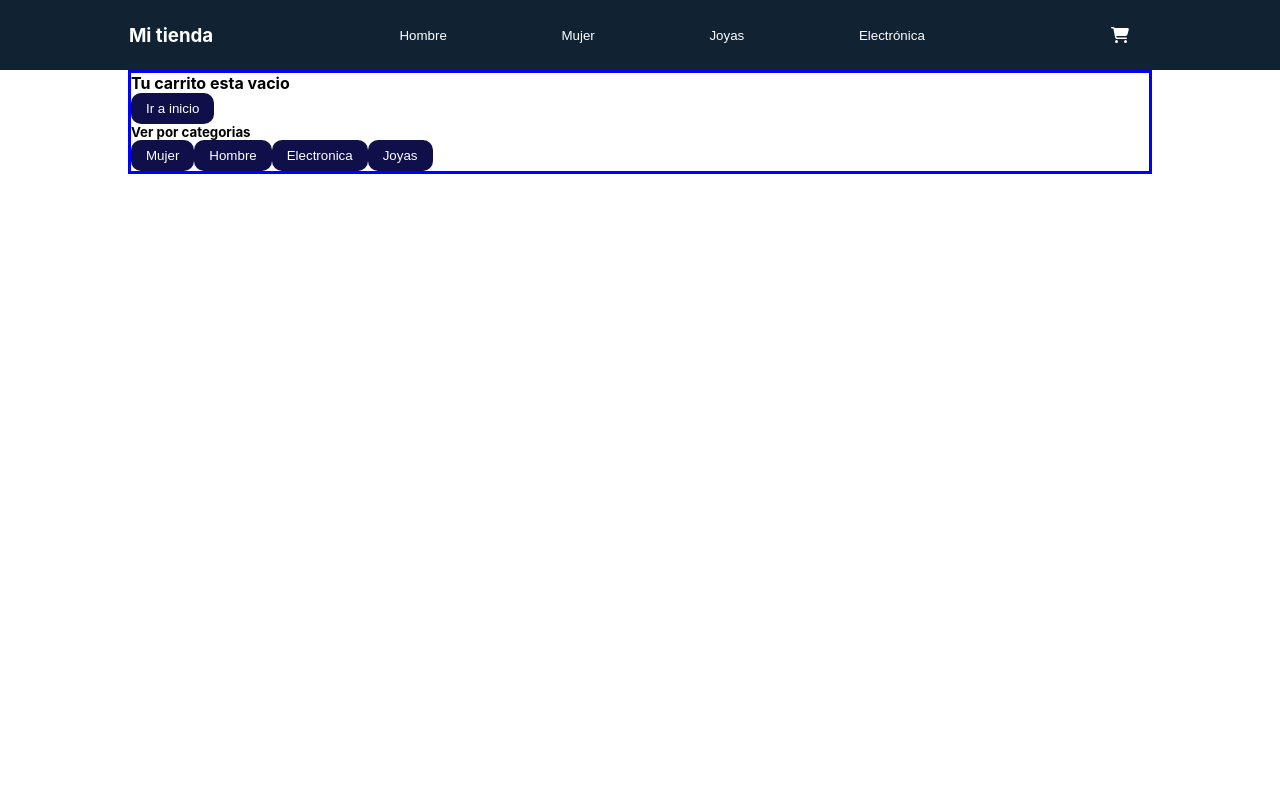
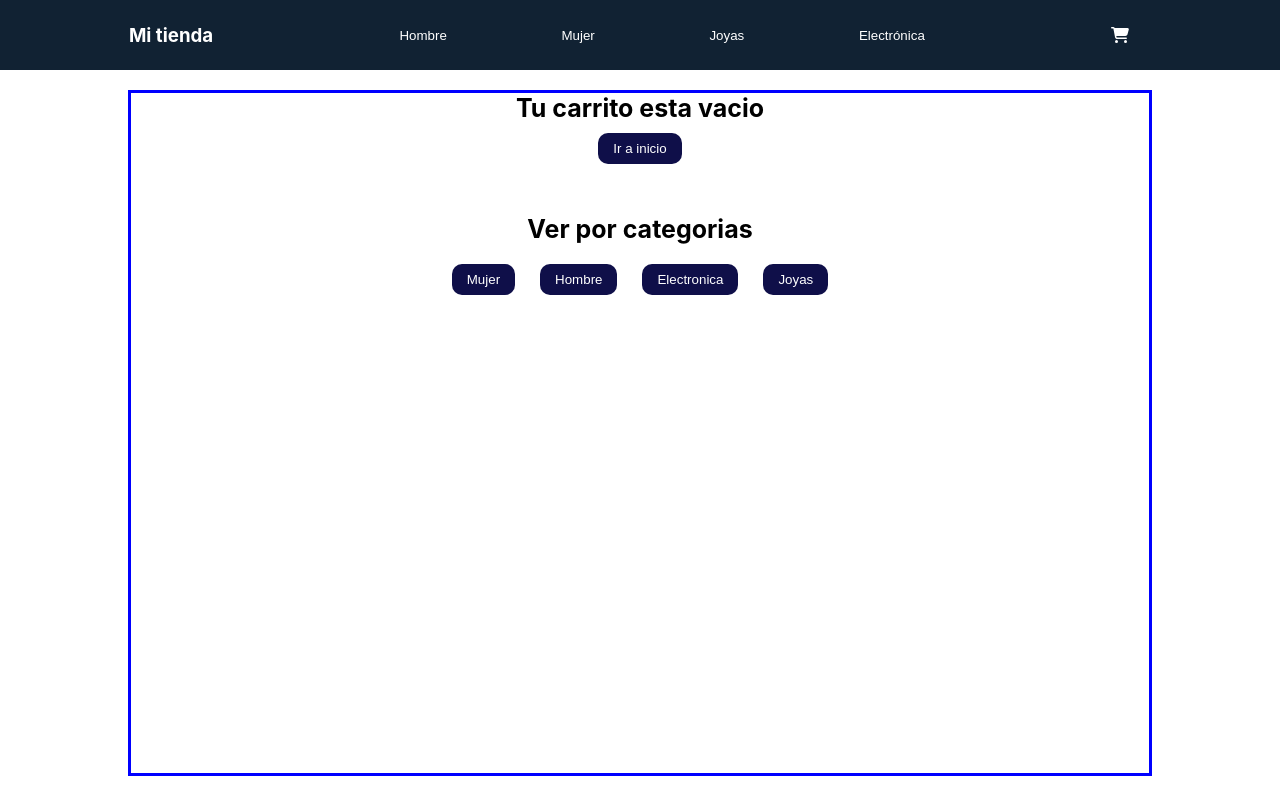
Before and after one commit to Gonza857/Coderhouse-React, a React (Create React App) app: page /cart in a window 1280 px wide. Built offline with nearby package versions, Linux system fonts and the light colour scheme.

Commit message:
detalles3

```diff
--- a/src/App.css
+++ b/src/App.css
@@ -44,9 +44,6 @@
   }
 }
 
-.container {
-  width: 100%;
-  display: flex;
-  flex-direction: column;
-  justify-content: center;
+::-webkit-scrollbar{
+  display: none;
 }
--- a/src/App.js
+++ b/src/App.js
@@ -1,6 +1,7 @@
 import { BrowserRouter, Route, Routes } from "react-router-dom";
 import "./App.css";
 import CartDisplay from "./components/CartDisplay/CartDisplay";
+import ErrorPage from "./components/ErrorPage/ErrorPage";
 import ItemDetailContainer from "./components/ItemDetailContainer/ItemDetailContainer";
 import ItemListContainer from "./components/ItemListContainer/ItemListContainer";
 import Navbar from "./components/Navbar/Navbar";
@@ -9,7 +10,6 @@ import { CartContextProvider } from "./storage/CartContext";
 
 function App() {
   return (
-    <div className="container">
       <CartContextProvider>
         <BrowserRouter>
           <Navbar />
@@ -25,10 +25,10 @@ function App() {
             ></Route>
             <Route path="/cart" element={<CartDisplay />}></Route>
             <Route path="/checkout" element={<Order />}></Route>
+            <Route path="/*" element={<ErrorPage />}></Route>
           </Routes>
         </BrowserRouter>
       </CartContextProvider>
-    </div>
   );
 }
 
--- a/src/components/CartDisplay/CartDisplay.js
+++ b/src/components/CartDisplay/CartDisplay.js
@@ -12,6 +12,7 @@ const BuyCart = styled.main`
   border: 3px solid blue;
   width: 80%;
   margin: auto;
+  margin-top: 20px;
 `;
 
 function CartDisplay() {
@@ -31,7 +32,7 @@ function CartDisplay() {
   } = useContext(cartContext);
 
   return (
-    <BuyCart className="hola">
+    <BuyCart>
       {isCartEmpty ? (
         <>
           <EmptyCart />
--- a/src/components/EmptyCart/EmptyCart.js
+++ b/src/components/EmptyCart/EmptyCart.js
@@ -1,15 +1,62 @@
 import React from "react";
 import { Link } from "react-router-dom";
 import Button from "../Button/Button";
+import styled from "styled-components";
+
+const EmptyCartContainer = styled.div`
+  width: 50%;
+  margin: auto;
+  height: calc(100vh - 120px);
+  display: flex;
+  flex-direction: column;
+  align-items: center;
+  .cartEmptyText {
+    display: flex;
+    flex-direction: column;
+    gap: 10px;
+    h5 {
+      font-size: 25px;
+    }
+    a {
+      margin: auto;
+      button {
+        border: none;
+        border-radius: 10px;
+        background-color: rgb(15, 15, 73);
+        color: #fff;
+        padding: 8px 15px;
+        margin: auto;
+      }
+    }
+  }
+  .cartEmptyRedirect {
+    margin-top: 50px;
+    display: flex;
+    flex-direction: column;
+    gap: 20px;
+    h5 {
+      text-align: center;
+      font-size: 25px;
+    }
+    div {
+      display: flex;
+      gap: 25px;
+    }
+  }
+`;
 
 function EmptyCart() {
   return (
-    <>
-      <h4>Tu carrito esta vacio</h4>
+    <EmptyCartContainer>
+      <div className="cartEmptyText">
+        <h5>Tu carrito esta vacio</h5>
         <Link to="/">
-        <Button clase="itemDetail-alert-button">Ir a inicio</Button>
+          <Button>Ir a inicio</Button>
         </Link>
+      </div>
+      <div className="cartEmptyRedirect">
         <h5>Ver por categorias</h5>
+        <div>
           <Link to="/category/women's clothing">
             <Button clase="itemDetail-alert-button">Mujer</Button>
           </Link>
@@ -22,7 +69,9 @@ function EmptyCart() {
           <Link to="/category/jewelery">
             <Button clase="itemDetail-alert-button">Joyas</Button>
           </Link>
-    </>
+        </div>
+      </div>
+    </EmptyCartContainer>
   );
 }
 
--- /dev/null
+++ b/src/components/ErrorPage/ErrorPage.jsx
@@ -0,0 +1,37 @@
+import React from "react";
+import { Link } from "react-router-dom";
+import styled from "styled-components";
+import Button from "../Button/Button";
+
+function ErrorPage() {
+  return (
+    <ErrorPageContainer>
+      <h2>Error: Esta página no existe</h2>
+      <Link to="/">
+        <Button>Click aquí para ir al inicio</Button>
+      </Link>
+    </ErrorPageContainer>
+  );
+}
+
+export default ErrorPage;
+
+const ErrorPageContainer = styled.main`
+  margin: auto;
+  width: fit-content;
+  margin-top: 100px;
+  display: flex;
+  flex-direction: column;
+  padding: 20px;
+  gap: 20px;
+  a {
+    margin: auto;
+    button {
+      width: fit-content;
+      padding: 10px 20px;
+      background-color: #123;
+      color: #fff;
+      border-radius: 50px;
+    }
+  }
+`;
--- a/src/components/ItemDetailContainer/ItemDetail.js
+++ b/src/components/ItemDetailContainer/ItemDetail.js
@@ -36,26 +36,16 @@ function ItemDetail({ data }) {
     });
   }
 
-  function getThisProductQuantity() {
-    let search = cart.find((objeto) => (objeto.id = data.id));
-    console.log(search);
-  }
-
   function isItemInCart() {
-    console.log(cart);
     let search = cart.find((obj) => obj.id === data.id);
     if (search !== undefined) {
-      console.log("ItemDetail -> Ya estaba en el carrito");
       setIsInCart(true);
-    } else {
-      console.log("ItemDetail -> No esta en el carrito", data);
+    } else {;
       setIsInCart(false);
     }
   }
 
   useEffect(() => {
-    console.log("El titulo del producto es ", data.title);
-    console.log("El ID del producto es ", data.id);
     isItemInCart();
   }, []);
 
--- a/src/components/ItemDetailContainer/ItemDetailContainer.js
+++ b/src/components/ItemDetailContainer/ItemDetailContainer.js
@@ -4,19 +4,6 @@ import styled from "styled-components";
 import ItemDetail from "./ItemDetail";
 import { getSingleProduct } from "../../firebase/firebase";
 import { JellyTriangle } from "@uiball/loaders";
-
-const ItemContainer = styled.div`
-  display: flex;
-  width: 80%;
-  flex-direction: column;
-  justify-content: space-evenly;
-  align-self: center;
-  flex-wrap: wrap;
-`;
-const Titulo = styled.h1`
-  font-size: 100px;
-  color: red;
-`;
 
 function ItemDetailCointainer() {
   const [itemsApi, setItemsApi] = useState([]);
@@ -30,7 +17,7 @@ function ItemDetailCointainer() {
       setItemsApi(response);
       setIsLoading(false);
     } catch (error) {
-      console.log(error);
+      console.log(error); //FIXME:
     }
   };
 
@@ -42,7 +29,9 @@ function ItemDetailCointainer() {
     <>
       <ItemContainer>
         {isLoading ? (
-          <JellyTriangle size={40} speed={1} color={"#123"} />
+          <div className="itemDetailLoader">
+            <JellyTriangle size={40} speed={1} color={"#123"} />
+          </div>
         ) : (
           <ItemDetail data={itemsApi} />
         )}
@@ -52,3 +41,20 @@ function ItemDetailCointainer() {
 }
 
 export default ItemDetailCointainer;
+
+const ItemContainer = styled.div`
+  display: flex;
+  margin: auto;
+  width: 80%;
+  flex-direction: column;
+  justify-content: space-evenly;
+  align-self: center;
+  flex-wrap: wrap;
+  margin-top: 20px;
+  .itemDetailLoader {
+    height: calc(100vh - 120px);
+    display: grid;
+    align-content: center;
+    justify-content: center;
+  }
+`;
--- a/src/components/ItemListContainer/ItemList.js
+++ b/src/components/ItemListContainer/ItemList.js
@@ -9,12 +9,12 @@ const Products = styled.div`
   justify-content: space-evenly;
   align-self: center;
   flex-wrap: wrap;
-  gap: 5px;
+  gap: 15px;
 `;
 
 function ItemList({ data }) {
   return (
-    <Products className="product-container">
+    <Products>
       {data.map((product) => {
         return <Item key={product.id} data={product} />;
       })}
--- a/src/components/ItemListContainer/ItemListContainer.js
+++ b/src/components/ItemListContainer/ItemListContainer.js
@@ -2,19 +2,8 @@ import React, { useState, useEffect } from "react";
 import styled from "styled-components";
 import { useParams } from "react-router-dom";
 import ItemList from "./ItemList";
-import { JellyTriangle } from '@uiball/loaders'
+import { JellyTriangle } from "@uiball/loaders";
 import { getAllProducts, getProductsByCategory } from "../../firebase/firebase";
-
-const ItemContainer = styled.div`
-  display: flex;
-  width: 80%;
-  flex-direction: row;
-  justify-content: space-evenly;
-  align-content: center;
-  align-self: center;
-  flex-wrap: wrap;
-  margin-top: 20px;
-`;
 
 function ItemListContainer() {
   const [itemsApi, setItemsApi] = useState([]);
@@ -27,7 +16,7 @@ function ItemListContainer() {
       setItemsApi(response);
       setIsLoading(false);
     } catch (error) {
-      console.log(error);
+      console.log(error); //FIXME:
     }
   };
 
@@ -50,9 +39,11 @@ function ItemListContainer() {
   }, [categoryId]);
 
   return (
-    <ItemContainer className="real-container">
+    <ItemContainer>
       {isLoading ? (
-        <JellyTriangle size={40} speed={1} color={"#123"} />
+        <div className="itemListLoader">
+          <JellyTriangle size={40} speed={1} color={"#123"} />
+        </div>
       ) : (
         <ItemList data={itemsApi} />
       )}
@@ -61,3 +52,20 @@ function ItemListContainer() {
 }
 
 export default ItemListContainer;
+
+const ItemContainer = styled.div`
+  margin: auto;
+  display: flex;
+  width: 80%;
+  flex-direction: row;
+  justify-content: space-evenly;
+  align-content: center;
+  align-self: center;
+  flex-wrap: wrap;
+  margin-top: 20px;
+  .itemListLoader {
+    height: calc(100vh - 120px);
+    display: grid;
+    align-content: center;
+  }
+`;
--- a/src/components/Order/OrderForm.js
+++ b/src/components/Order/OrderForm.js
@@ -52,8 +52,6 @@ function OrderForm() {
     reset();
     setIsOrderCompleted(true);
   };
-
-  console.log("tarazca")
 
   return (
     <>
--- a/src/firebase/firebase.js
+++ b/src/firebase/firebase.js
@@ -45,7 +45,7 @@ export async function getAllProducts() {
     });
     return products;
   } catch (error) {
-    console.log(error);
+    console.log(error); //FIXME:
   }
 }
 
@@ -59,8 +59,6 @@ export async function getSingleProduct(id) {
         ...docSnap.data(),
         id: docSnap.id,
       };
-    } else {
-      console.log("nada gato");
     }
   } catch (error) {
     console.log(error);
```
Also changed, not shown: src/storage/cartContext.js (+0 -9 lines). Lines whose indentation alone changed are shown as unchanged.
